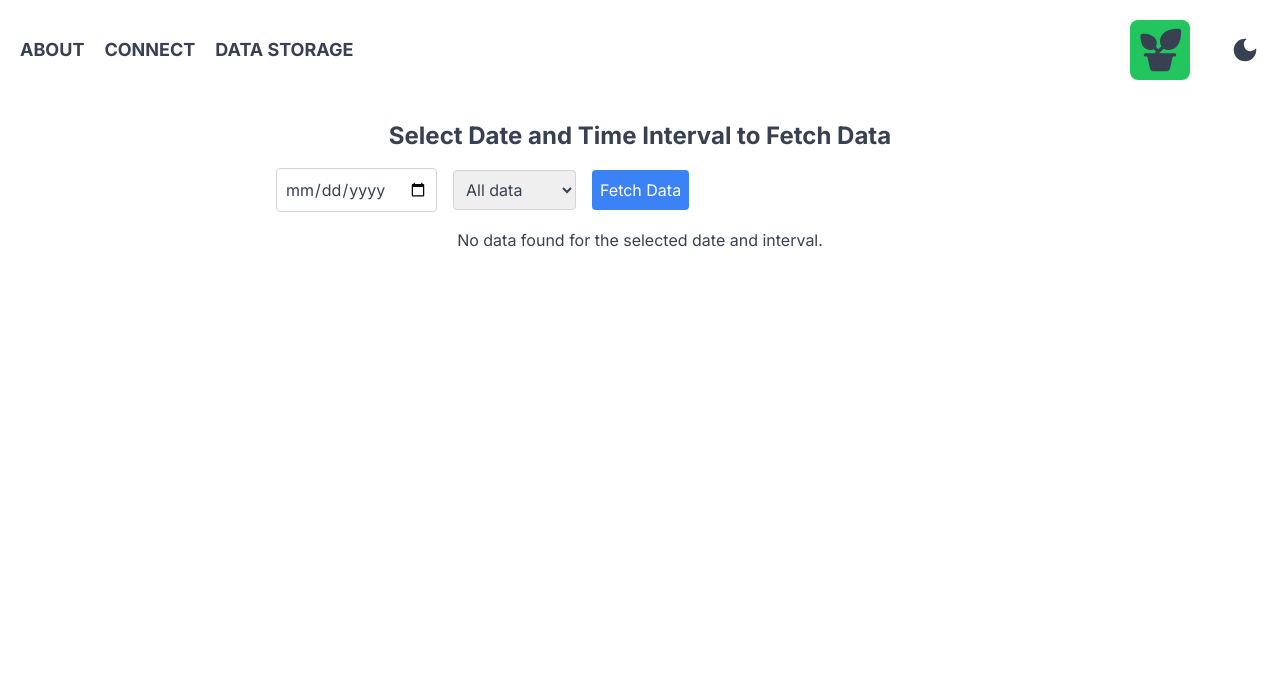
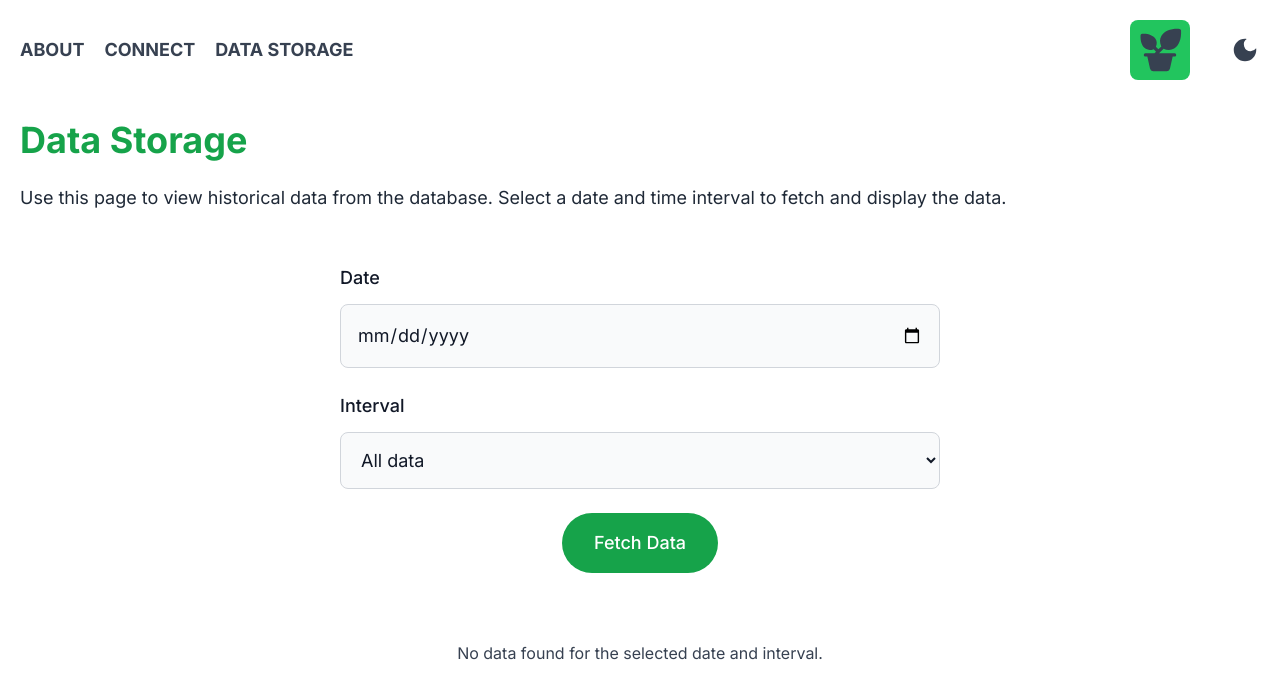
Before and after one commit to denisved/greenhouse-next, a Next.js app: page /data in a window 1280 px wide. Shown: the top 698 px of the page. Built offline with nearby package versions, Linux system fonts and the light colour scheme.

Commit message:
add ui to all pages

```diff
--- a/src/app/about/page.jsx
+++ b/src/app/about/page.jsx
@@ -1,10 +1,21 @@
-
-
 export default function About() {
   return (
-    <div className="flex-col items-center p-5 max-w-screen-lg mx-auto">
-        <p1>hello mir</p1>
-        <img className="" src="arch.svg" />
+    <div className="p-5 max-w-screen-xl mx-auto">
+      <h1 className="text-4xl font-bold mb-6 text-left text-green-600">About</h1>
+      <div className="text-lg text-gray-800 dark:text-gray-200 mb-8 text-left">
+        <p className="mb-4">
+          Welcome to my Home Plant Monitoring and Control System. This project aims to provide a comprehensive solution for monitoring and maintaining optimal conditions for your home plants or small greenhouse. With real-time data monitoring, you can keep track of crucial parameters like soil moisture, temperature, and humidity.
+        </p>
+        <p className="mb-4">
+          This system uses an ESP8266 microcontroller connected to various sensors (soil moisture sensor, DHT11 temperature and humidity sensor) to gather data. This data is then transmitted to a Next.js web application through an MQTT broker. The web application allows you to view the data in real time and control the water pump manually or automatically based on the soil moisture level.
+        </p>
+        <p className="mb-4">
+          The hardware part includes an ESP8266, soil moisture sensor, DHT11 sensor, relay, pump, and a battery for pump power. The client and server part consists of a Next.js app and MongoDB, with the MQTT broker (HiveMQ) facilitating real-time data transmission. This system is ideal for home greenhouses and houseplants, ensuring they receive the optimal care and monitoring.
+        </p>
+      </div>
+      <div className="flex justify-center mt-9">
+        <img className="w-8/12 h-auto" src="arch.svg" alt="Project Architecture" />
+      </div>
     </div>
-  )
+  );
 }
--- a/src/app/data/page.jsx
+++ b/src/app/data/page.jsx
@@ -4,7 +4,7 @@ import axios from 'axios';
 
 export default function Data() {
   const [selectedDate, setSelectedDate] = useState('');
-  const [interval, setInterval] = useState('all'); // Інтервал за замовчуванням "всі дані"
+  const [interval, setInterval] = useState('all'); // Default interval "all data"
   const [data, setData] = useState([]);
 
   const handleDateChange = (event) => {
@@ -33,19 +33,33 @@ export default function Data() {
   };
 
   return (
-    <div className="p-5 max-w-screen-md mx-auto">
-      <h2 className="text-2xl font-bold mb-4 text-center">Select Date and Time Interval to Fetch Data</h2>
-      <div className="mb-4 flex flex-col md:flex-row items-center">
+    <div className="p-5 max-w-screen-xl mx-auto">
+      <h2 className="text-4xl font-bold mb-6 text-left text-green-600">Data Storage</h2>
+      <div className="text-lg text-gray-800 dark:text-gray-200 mb-8 text-left">
+        <p className="mb-4">
+          Use this page to view historical data from the database. Select a date and time interval to fetch and display the data.
+        </p>
+      </div>
+      <div className="flex flex-col items-center p-5 max-w-screen-sm mx-auto">
+        <div className="grid gap-6 mb-6 w-full">
+          <div>
+            <label htmlFor="date" className="block mb-3 text-lg font-medium text-gray-900 dark:text-white">Date</label>
             <input
               type="date"
+              id="date"
               value={selectedDate}
               onChange={handleDateChange}
-          className="p-2 border border-gray-300 rounded mb-2 md:mb-0 md:mr-4 w-full md:w-auto"
+              className="bg-gray-50 border border-gray-300 text-gray-900 text-lg rounded-lg focus:ring-blue-500 focus:border-blue-500 block w-full p-4 dark:bg-gray-700 dark:border-gray-600 dark:placeholder-gray-400 dark:text-white dark:focus:ring-blue-500 dark:focus:border-blue-500"
+              required
             />
+          </div>
+          <div>
+            <label htmlFor="interval" className="block mb-3 text-lg font-medium text-gray-900 dark:text-white">Interval</label>
             <select
+              id="interval"
               value={interval}
               onChange={handleIntervalChange}
-          className="p-2 border border-gray-300 rounded mb-2 md:mb-0 md:mr-4 w-full md:w-auto"
+              className="bg-gray-50 border border-gray-300 text-gray-900 text-lg rounded-lg focus:ring-blue-500 focus:border-blue-500 block w-full p-4 dark:bg-gray-700 dark:border-gray-600 dark:placeholder-gray-400 dark:text-white dark:focus:ring-blue-500 dark:focus:border-blue-500"
             >
               <option value="all">All data</option>
               <option value={1}>1 minute</option>
@@ -54,14 +68,16 @@ export default function Data() {
               <option value={30}>30 minutes</option>
               <option value={60}>1 hour</option>
             </select>
+          </div>
+        </div>
         <button
           onClick={fetchData}
-          className="p-2 bg-blue-500 text-white rounded hover:bg-blue-700 w-full md:w-auto"
+          className="transition-transform duration-300 ease-in-out transform hover:scale-105 text-white bg-green-600 hover:bg-green-700 focus:ring-4 focus:outline-none focus:ring-green-300 font-medium rounded-full text-lg w-full sm:w-auto px-8 py-4 text-center dark:bg-green-600 dark:hover:bg-green-700 dark:focus:ring-green-800"
         >
           Fetch Data
         </button>
       </div>
-      <div className="mt-4 overflow-x-auto">
+      <div className="mt-8 overflow-x-auto">
         {data.length > 0 ? (
           <table className="min-w-full bg-white dark:bg-gray-800">
             <thead className="bg-gray-800 text-white dark:bg-gray-300 dark:text-gray-800">
@@ -84,7 +100,7 @@ export default function Data() {
             </tbody>
           </table>
         ) : (
-          <p className="text-center">No data found for the selected date and interval.</p>
+          <p className="text-center mt-4">No data found for the selected date and interval.</p>
         )}
       </div>
     </div>
--- a/src/app/page.js
+++ b/src/app/page.js
@@ -5,7 +5,7 @@ import EspControl from '@/components/EspControl';
 
 export default function page() {
   return (
-    <div className='flex gap-10 items-center p-5 max-w-screen-sm mx-auto'>
+    <div>
       <EspControl />
     </div>
   )
--- a/src/components/EspControl.jsx
+++ b/src/components/EspControl.jsx
@@ -49,9 +49,14 @@ export default function EspControl() {
   });
 
   return (
-    <div className="p-5 max-w-screen-lg mx-auto bg-white dark:bg-gray-800 shadow-lg rounded-lg">
-      <h2 className="text-3xl font-bold mb-6 text-center text-gray-900 dark:text-gray-100">Data monitoring in real time</h2>
-      <div className="grid grid-cols-1 sm:grid-cols-3 gap-6 mb-8">
+    <div className="p-5 max-w-screen-xl mx-auto">
+      <h1 className="text-4xl font-bold mb-6 text-left text-green-600">Plant Monitoring and Control</h1>
+      <div className="text-lg text-gray-800 dark:text-gray-200 mb-8 text-left">
+        <p className="mb-4">
+          This page allows you to monitor and control your home plants in real time. View the current humidity, temperature, and soil moisture levels. You can also control the water pump manually or set an automatic watering level.
+        </p>
+      </div>
+      <div className="grid grid-cols-1 sm:grid-cols-3 gap-6 mb-12">
         <div className="flex flex-col items-center">
           <p className="text-lg font-semibold mb-4 text-gray-900 dark:text-gray-100">Humidity</p>
           <div style={{ width: '80%' }}>
@@ -83,9 +88,9 @@ export default function EspControl() {
           </div>
         </div>
       </div>
-      <div className="mb-8">
-        <h3 className="text-xl font-semibold text-gray-900 dark:text-gray-100 mb-4 text-center">Select low level of soil moisture for automatic watering</h3>
+      <div className="grid grid-cols-1 md:grid-cols-2 gap-6 items-center mb-8">
         <div className="flex flex-col items-center">
+          <h3 className="text-xl font-semibold text-gray-900 dark:text-gray-100 mb-4 text-center">Auto Watering</h3>
           <Slider
             min={0}
             max={100}
@@ -95,34 +100,37 @@ export default function EspControl() {
             trackStyle={{ backgroundColor: '#28a745' }}
             handleStyle={{ borderColor: '#28a745', backgroundColor: '#28a745' }}
             railStyle={{ backgroundColor: '#d6d6d6' }}
+            className="w-3/4"
           />
           <div className="text-center mt-2 text-gray-900 dark:text-gray-100">{moistureLevel}</div>
           <button
             onClick={handleSubmit}
             type="button"
-            className="mt-4 transition duration-300 ease-in-out transform hover:scale-105 text-white bg-green-600 hover:bg-green-700 focus:ring-4 focus:outline-none focus:ring-green-300 font-medium rounded-full text-lg px-8 py-4 text-center"
+            className="mt-4 transition duration-300 ease-in-out transform hover:scale-105 text-white bg-green-600 hover:bg-green-700 focus:ring-4 focus:outline-none focus:ring-green-300 font-medium rounded-full text-lg px-8 py-4 text-center dark:bg-green-600 dark:hover:bg-green-700 dark:focus:ring-green-800"
           >
             Submit
           </button>
         </div>
-      </div>
-      <h2 className="text-2xl font-bold mb-6 text-center text-gray-900 dark:text-gray-100">Pump control in real time</h2>
+        <div className="flex flex-col items-center">
+          <h3 className="text-xl font-semibold text-gray-900 dark:text-gray-100 mb-4 text-center">Pump control</h3>
           <div className="flex gap-4 justify-center">
             <button
               onClick={handlePumpOn}
               type="button"
-          className="transition duration-300 ease-in-out transform hover:scale-105 text-white bg-green-600 hover:bg-green-700 focus:ring-4 focus:outline-none focus:ring-green-300 font-medium rounded-full text-lg px-8 py-4 text-center"
+              className="transition duration-300 ease-in-out transform hover:scale-105 text-white bg-green-600 hover:bg-green-700 focus:ring-4 focus:outline-none focus:ring-green-300 font-medium rounded-full text-lg px-8 py-4 text-center dark:bg-green-600 dark:hover:bg-green-700 dark:focus:ring-green-800"
             >
               Pump On
             </button>
             <button
               onClick={handlePumpOff}
               type="button"
-          className="transition duration-300 ease-in-out transform hover:scale-105 text-white bg-red-600 hover:bg-red-700 focus:ring-4 focus:outline-none focus:ring-red-300 font-medium rounded-full text-lg px-8 py-4 text-center"
+              className="transition duration-300 ease-in-out transform hover:scale-105 text-white bg-red-600 hover:bg-red-700 focus:ring-4 focus:outline-none focus:ring-red-300 font-medium rounded-full text-lg px-8 py-4 text-center dark:bg-red-600 dark:hover:bg-red-700 dark:focus:ring-red-800"
             >
               Pump Off
             </button>
           </div>
         </div>
+      </div>
+    </div>
   );
 }
```
Also changed, not shown: src/app/connect/page.jsx (+19 -12 lines). Lines whose indentation alone changed are shown as unchanged.
